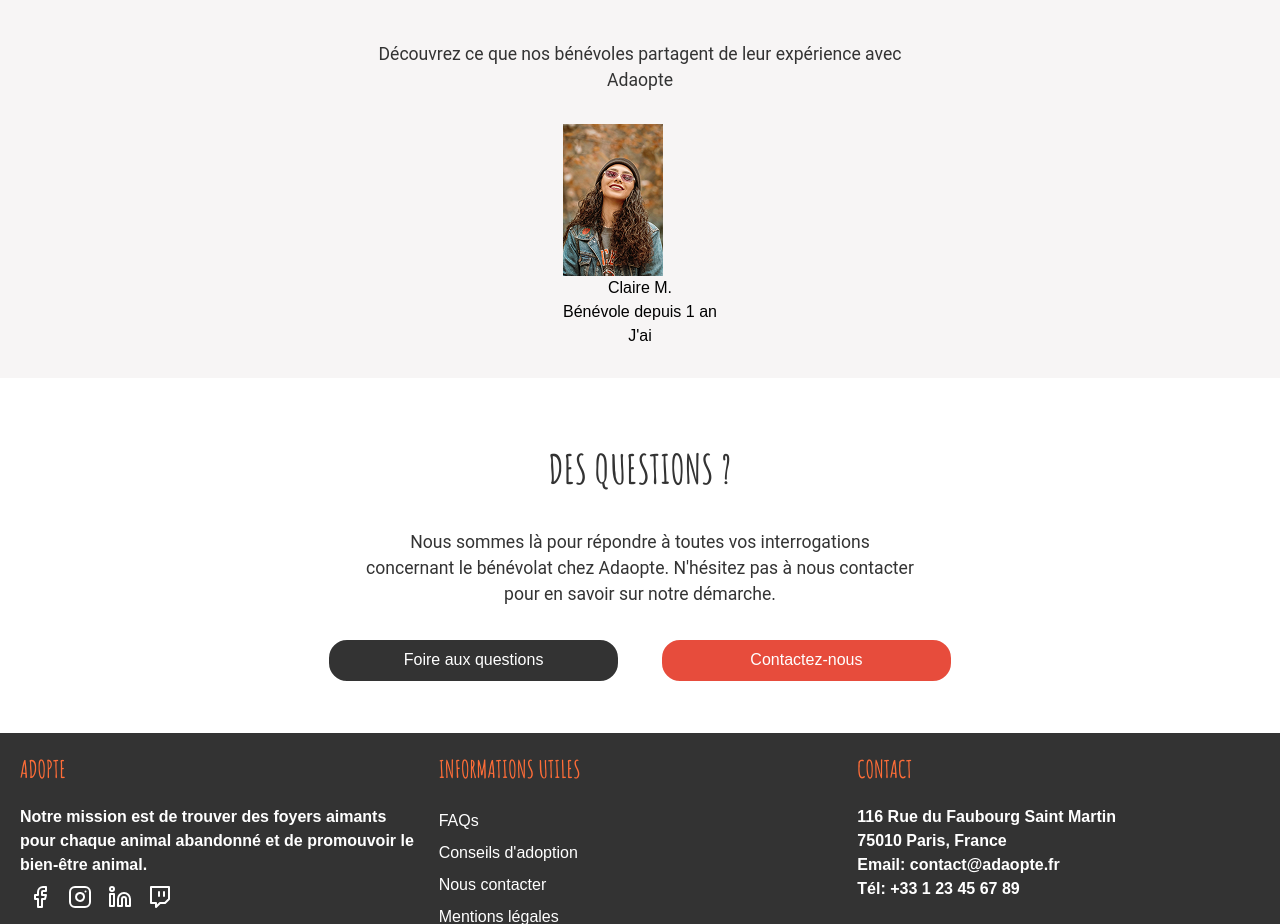
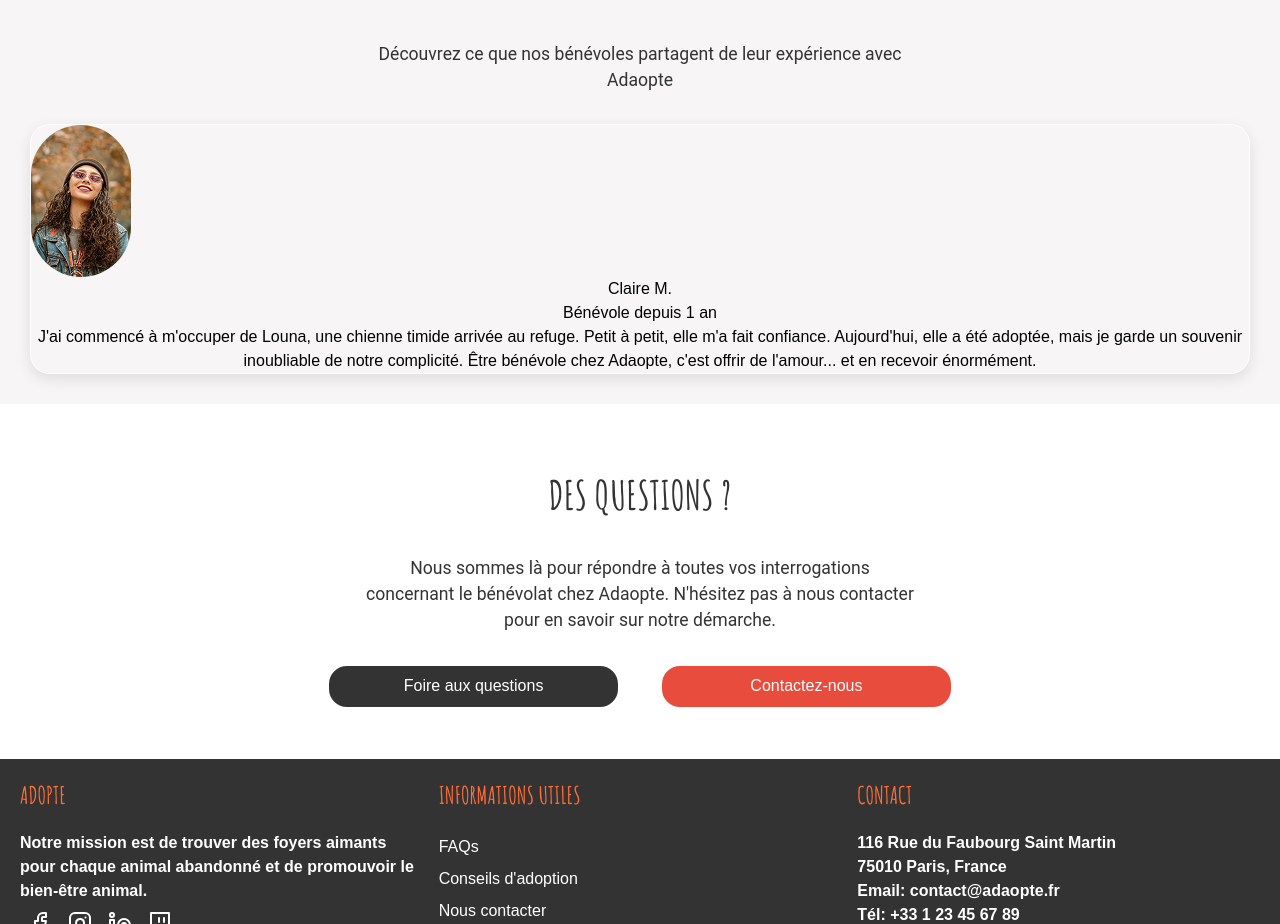
Before and after one commit to rchouhani/adaopte_front-tsx, a Next.js app: page /volunteersView/beVolunteer in a window 1280 px wide. Shown: the part 1214-2138 px from the top of the page. Built offline with nearby package versions, Linux system fonts and the light colour scheme.

Commit message:
create: Testinonials component

```diff
--- a/src/app/components/TestimonialsArea.tsx
+++ b/src/app/components/TestimonialsArea.tsx
@@ -12,7 +12,9 @@ export default function TestimonialsArea() {
             image="/assets/omid-armin-yisZonvqh54-unsplash.jpg"
             title="Claire M."
             subtitle="Bénévole depuis 1 an"
-            paragraph="J'ai "/>
+            paragraph="J'ai commencé à m'occuper de Louna, une chienne timide arrivée au refuge. Petit à petit, elle m'a fait confiance.
+            Aujourd'hui, elle a été adoptée, mais je garde un souvenir inoubliable de notre complicité.
+            Être bénévole chez Adaopte, c'est offrir de l'amour... et en recevoir énormément."/>
       </main>
     </>
   );
--- a/src/app/components/TestimonialsCard.tsx
+++ b/src/app/components/TestimonialsCard.tsx
@@ -13,10 +13,10 @@ export default function TestimonialsCard({
 }: TestimonialsCardProps) {
   return (
     <>
-      <article>
-        <div>
-          <div>
-            <img src={image}></img>
+      <article className="w-4/4 h-auto border border-white shadow-[0_5px_15px_rgba(0,0,0,0.1)] rounded-[20px]">
+        <div className="flex flex-col">
+          <div  >
+            <img className="rounded-full" src={image}></img>
           </div>
           <div>
             <p>{title}</p>
--- a/src/app/page.tsx
+++ b/src/app/page.tsx
@@ -1,6 +1,5 @@
 "use client";
 
-<<<<<<< HEAD
 import AdoptButton from "./components/UI/AdoptButton";
 import AnimalsHomePage from "./components/AnimalsHomePage";
 import Banner from "./components/Banner";
@@ -8,16 +7,6 @@ import BeVolunteerButton from "./components/UI/BeVolunteerButton";
 import DonationButton from "./components/UI/DonationButton";
 import LastQuestion from "./components/LastQuestion";
 import QuestionsArea from "./components/QuestionsArea";
-=======
-import Banner from "./components/Banner";
-import AnimalsHomePage from "./components/AnimalsHomePage";
-import QuestionsArea from "./components/QuestionsArea";
-import LastQuestion from "./components/LastQuestion";
-import Button from "./components/UI/Button";
-
-import DonationButton from "./components/UI/DonationButton";
-import AdoptButton from "./components/UI/AdoptButton";
->>>>>>> 7810476415c13dbbb818397743548f3ddb97daeb
 
 import { Amatic_SC } from "next/font/google";
 const amatic = Amatic_SC({
@@ -68,13 +57,8 @@ export default function Home() {
       <AnimalsHomePage />
 
       <QuestionsArea
-<<<<<<< HEAD
-        title="Comment ça marche"
+        title="Comment ça marche ?"
         subtitle="Adopter un animal est un enfagement sérieux et à long terme. Voici notre processus d'adoption en quelques étapes simples."
-=======
-        title="Comment ça marche ?"
-        subtitle="Adopter un animal est un engagement sérieux et à long terme. Voici votre processus en quelques étapes simples. "
->>>>>>> 7810476415c13dbbb818397743548f3ddb97daeb
         cards={cardsContent}
       />
 
--- a/src/app/volunteersView/searchPet/page.tsx
+++ b/src/app/volunteersView/searchPet/page.tsx
@@ -1,10 +1,5 @@
 'use client'
 
-<<<<<<< HEAD
-import { useEffect, useState } from "react";
-
-export default function SearchPet () {
-=======
 import { Amatic_SC } from "next/font/google";
 import { ReactNode, useEffect, useState } from "react";
 
@@ -15,7 +10,6 @@ const amatic = Amatic_SC({
 });
 
 export default function SearchPet (props: { width: number, height: number}) {
->>>>>>> 7810476415c13dbbb818397743548f3ddb97daeb
     interface Pet {
         id: number,
         pet_name: string,
```
